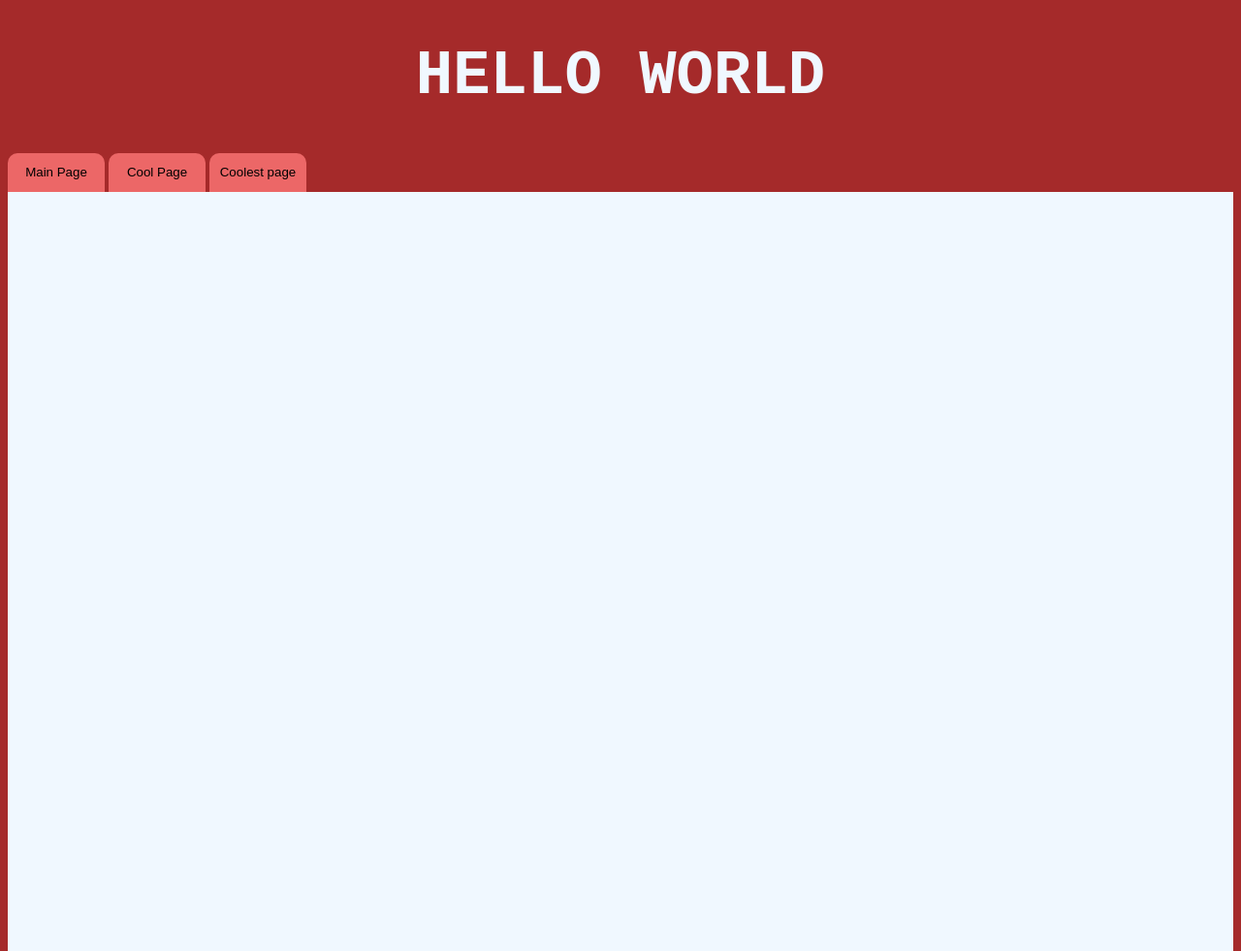
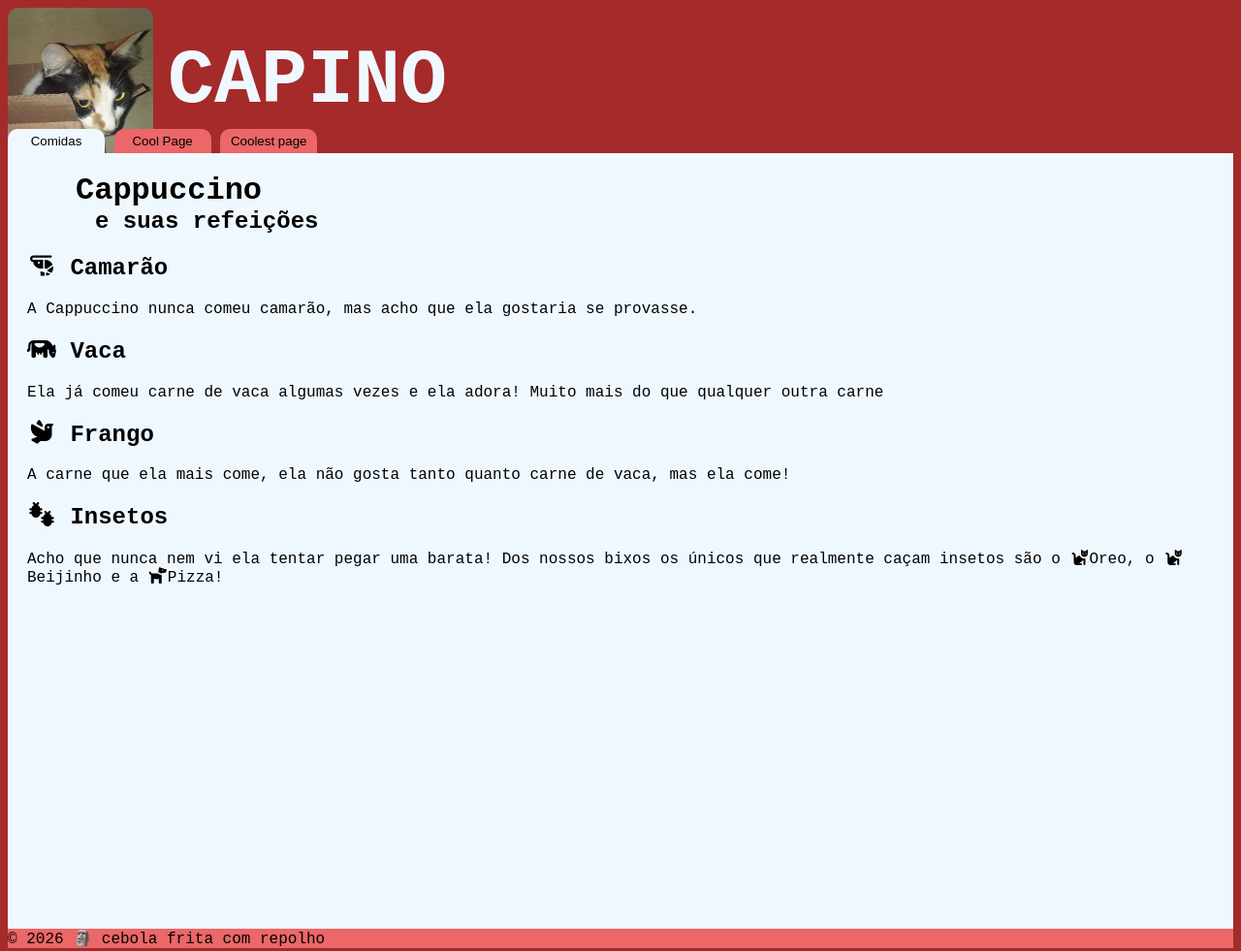
Before and after one commit to biel-aguma-cosa/curso-frontend-senac, a plain HTML site: page index.html in a window 1280 px wide. Shown: the top 981 px of the page at 97% size. Drawn offline with Linux system fonts and the light colour scheme.

Commit message:
Cappuccino!!!
CAPPUCCINO

```diff
--- /dev/null
+++ b/css/style.css
@@ -0,0 +1,70 @@
+    body {
+        background-color: brown;
+        font-family: 'Courier New', Courier, monospace;
+    }
+    #wrap {
+        align-items: center;
+    }
+    main {
+        height: 760px;
+        background-color: aliceblue;
+        border-width: 100px;
+        padding: 20px;
+    }
+    header {
+        position: relative;
+        display: flex;
+       /*align-items: center;*/
+        background-color: brown;
+        color: aliceblue;
+        margin: 0%;
+    }
+    footer {
+        background-color: #ec6767;
+    }
+    #title_link {
+        display: flex;
+        align-items: center;
+    }
+    #title {
+        padding-left: 15px;
+        padding-top:  0px;
+        margin: 0px;
+        font-size: 80px;
+        color: aliceblue;
+        text-decoration: none !important;
+    }
+    nav {
+        position: absolute;
+        transform: translate(0,125px);
+    }
+    .tab {
+        width: 100px;
+        height: 25px;
+        background-color: #ec6767;
+        border-top-left-radius:  10px;
+        border-top-right-radius: 10px;
+        border-style: none;
+    }
+    .tab:hover {
+        background-color: #ffc7c7;
+    }
+    .tab.active {
+        background-color: aliceblue;
+    }
+    #cappuccino {
+        width:  150px;
+        height: 150px;
+        border-top-left-radius:  10px;
+        border-top-right-radius: 10px;
+    }
+
+    .content {
+        padding: 0;
+        margin: 0;
+    }
+
+    h1 {
+        margin: 50px;
+        display: inline;
+    }
--- a/index.html
+++ b/index.html
@@ -3,55 +3,56 @@
 <head>
     <meta charset="UTF-8">
     <meta name="viewport" content="width=device-width, initial-scale=1.0">
-    <title>Document</title>
+
+    <link rel="stylesheet" href="https://cdnjs.cloudflare.com/ajax/libs/font-awesome/7.0.1/css/all.min.css">
+    <link rel="stylesheet" href="css/style.css">
+    <title>Cappuccino :3</title>
 </head>
 <body>
-       <div class="header"><h1>HELLO WORLD</h1></div>
-       <div class="tabs">
-            <button class="tab">Main Page</button>
-            <button class="tab">Cool Page</button>
-            <button class="tab">Coolest page</button>
-        </div>
-       <div class="content"></div>
+    <div class="wrap">
+        <header class="header">
+            <a id="title_link" href="index.html" style="text-decoration: none;">
+                <img id="cappuccino" src="img/cappuccino.png" alt="a gatinha mais fofa de todo o mundo dentro de uma caixa">
+                <h1  id="title">CAPINO</h1>
+            </a>
+            <nav class="tabs">
+                <button class="tab active">Comidas</button>
+                <button class="tab"       >Cool Page</button>
+                <button class="tab"       >Coolest page</button>
+            </nav>
+        </header>
+        <main>
+            <div class="content"   id="main_page">
+                <h1>Cappuccino</h1><br>
+                <h2 style="padding-left: 70px; display: inline;">e suas refei&ccedil;&otilde;es</h2>
+                <h2><i class="fa-solid fa-shrimp"></i> Camar&atilde;o</h2>
+                <p>
+                    A Cappuccino nunca comeu camarão, mas acho que ela gostaria se provasse.
+                </p>
+                <h2><i class="fa-solid fa-cow"></i> Vaca</h2>
+                <p>
+                    Ela já comeu carne de vaca algumas vezes e ela adora! Muito mais do que qualquer outra carne
+                </p>
+                <h2><i class="fa-solid fa-dove"></i> Frango</h2>
+                <p>
+                    A carne que ela mais come, ela não gosta tanto quanto carne de vaca, mas ela come!
+                </p>
+                <h2><i class="fa-solid fa-bugs"></i> Insetos</h2>
+                <p>
+                    Acho que nunca nem vi ela tentar pegar uma barata! Dos nossos bixos os únicos que realmente caçam insetos são o <i class="fa-solid fa-cat"></i>Oreo,
+                     o <i class="fa-solid fa-cat"></i>Beijinho e a <i class="fa-solid fa-dog"></i>Pizza!
+                </p>
+            </div>
+            <div class="content"   id="cool_page"></div>
+            <div class="content"   id="cooler_page"></div>
+        </main>
+        <footer>
+            &copy; 2026 &#128511; cebola frita com repolho
+        </footer>
+    </div>
 </body>
 <style>
-    body {
-        background-color: brown;
-    }
-    .tabs {
-        align-items: start;
-    }
-    .tab {
-        width: 100px;
-        height: 40px;
-        background-color: #ec6767;
-        border-top-left-radius:  10px;
-        border-top-right-radius: 10px;
-        border-style: none;
-    }
-    .tab:hover {
-        background-color: #ffc7c7;
-    }
-    .tab.active {
-
-    }
-
-    .header {
-        background-color: brown;
-        color: aliceblue;
-        font-family: 'Courier New', Courier, monospace;
-        font-size:xx-large;
-        text-align: center;
-        margin: 0%;
-    }
-    .content {
-        background-color: aliceblue;
-        width: 100%;
-        height:1000px;
-    }
-
 </style>
 <script>
-
 </script>
 </html>
```
Also changed, not shown: img/cappuccino.png (added), js/script.js (added).
